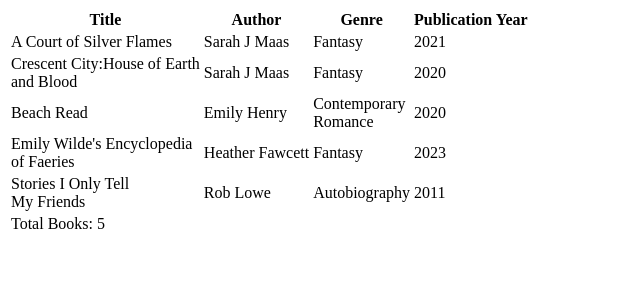
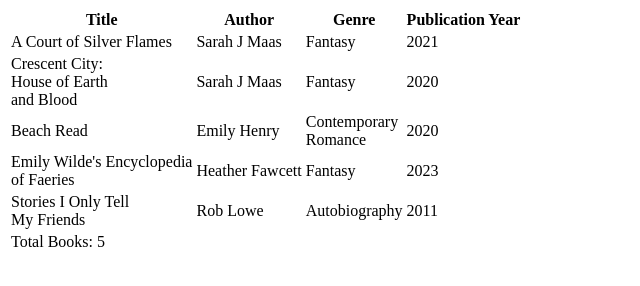
Before and after one commit to HannahHenry/FCC_Book_Catalog_HH, a plain HTML site: page index.html in a window 1280 px wide. Shown: the whole page, without its empty margins (0-640 px from the left). Drawn offline with Linux system fonts and the light colour scheme.

Commit message:
added a break to CCHOEAB title

```diff
--- a/index.html
+++ b/index.html
@@ -23,7 +23,7 @@
         <td>2021</td>
       </tr>
       <tr>
-        <td>Crescent City:House of Earth <br>and Blood</td>
+        <td>Crescent City:<br>House of Earth <br>and Blood</td>
         <td>Sarah J Maas</td>
         <td>Fantasy</td>
         <td>2020</td>
```
